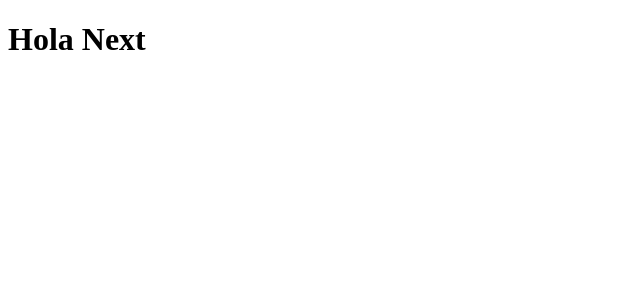
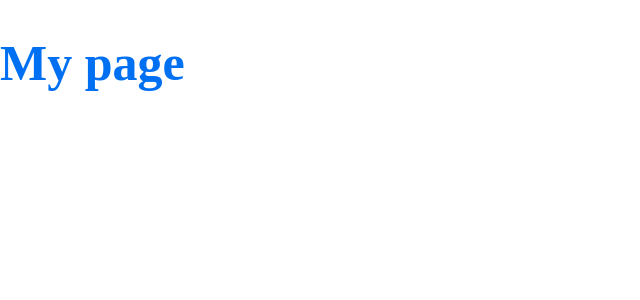
Before and after one commit to georgehossa/personal-site, a Next.js app: page / in a window 1280 px wide. Shown: the top 300 px of the page, without its empty margins (0-640 px from the left). Built offline with nearby package versions, Linux system fonts and the light colour scheme.

Commit message:
📦NEW: Add styled-components

```diff
--- a/package.json
+++ b/package.json
@@ -14,6 +14,10 @@
   "dependencies": {
     "next": "^10.0.7",
     "react": "^17.0.1",
-    "react-dom": "^17.0.1"
+    "react-dom": "^17.0.1",
+    "styled-components": "^5.2.1"
+  },
+  "devDependencies": {
+    "babel-plugin-styled-components": "^1.12.0"
   }
 }
--- /dev/null
+++ b/pages/_app.js
@@ -0,0 +1,26 @@
+import { createGlobalStyle, ThemeProvider } from 'styled-components'
+
+const GlobalStyle = createGlobalStyle`
+  body {
+    margin: 0;
+    padding: 0;
+    box-sizing: border-box;
+  }
+`
+
+const theme = {
+  colors: {
+    primary: '#0070f3',
+  },
+}
+
+export default function App({ Component, pageProps }) {
+  return (
+    <>
+      <GlobalStyle />
+      <ThemeProvider theme={theme}>
+        <Component {...pageProps} />
+      </ThemeProvider>
+    </>
+  )
+}
--- /dev/null
+++ b/pages/_document.js
@@ -0,0 +1,30 @@
+import Document from 'next/document'
+import { ServerStyleSheet } from 'styled-components'
+
+export default class MyDocument extends Document {
+  static async getInitialProps(ctx) {
+    const sheet = new ServerStyleSheet()
+    const originalRenderPage = ctx.renderPage
+
+    try {
+      ctx.renderPage = () =>
+        originalRenderPage({
+          enhanceApp: (App) => (props) =>
+            sheet.collectStyles(<App {...props} />),
+        })
+
+      const initialProps = await Document.getInitialProps(ctx)
+      return {
+        ...initialProps,
+        styles: (
+          <>
+            {initialProps.styles}
+            {sheet.getStyleElement()}
+          </>
+        ),
+      }
+    } finally {
+      sheet.seal()
+    }
+  }
+}
--- /dev/null
+++ b/pages/index.js
@@ -0,0 +1,10 @@
+import styled from 'styled-components'
+
+const Title = styled.h1`
+  font-size: 50px;
+  color: ${({ theme }) => theme.colors.primary};
+`
+
+export default function Home() {
+  return <Title>My page</Title>
+}
--- a/pages/index.jsx
+++ /dev/null
@@ -1,7 +0,0 @@
-export default function Index() {
-  return (
-    <div>
-      <h1>Hola Next</h1>
-    </div>
-  )
-}
```
Also changed, not shown: .babelrc (added), 1 other file (tests, documents, lock files or other folders).
